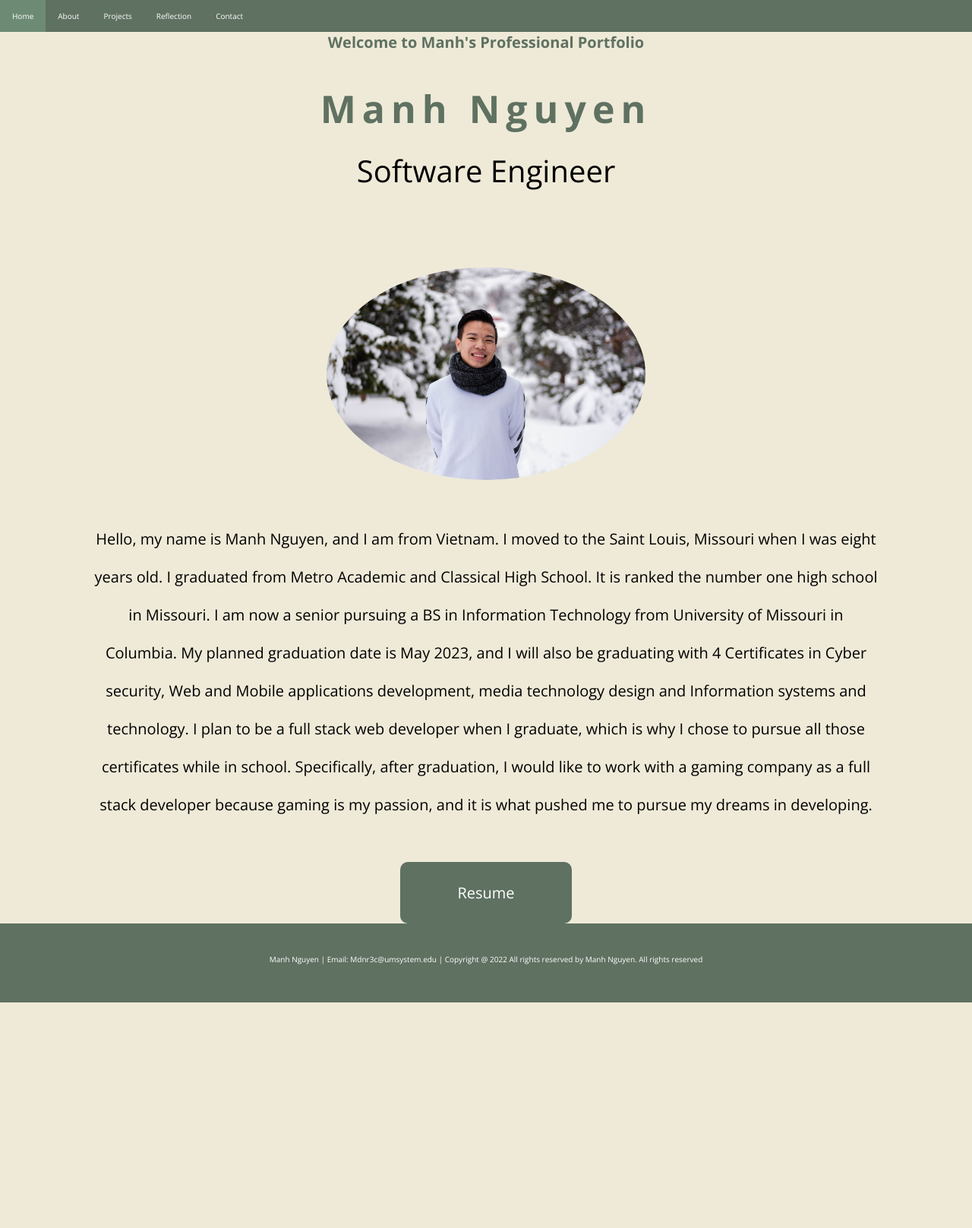
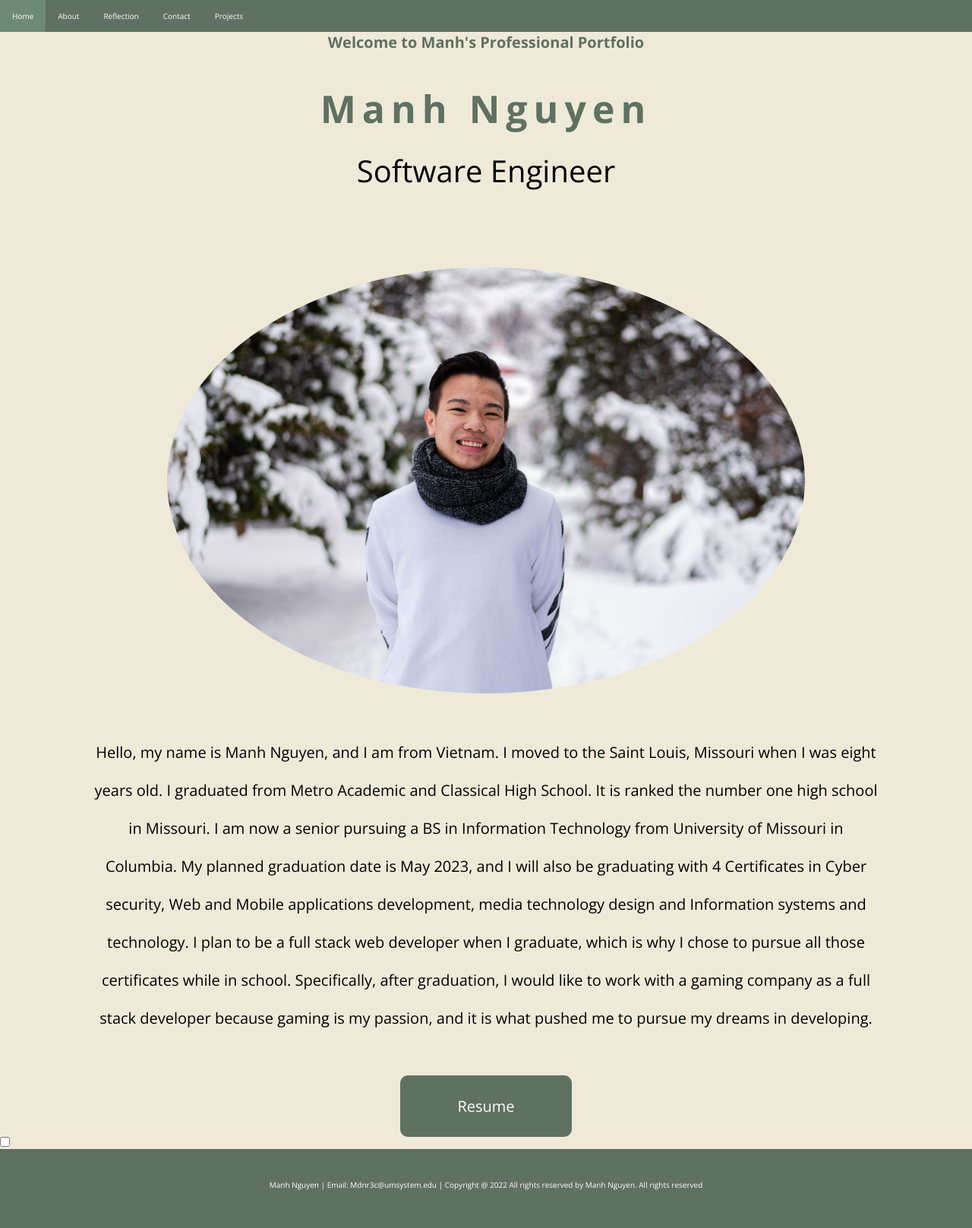
Before and after one commit to ManhDNguyen/Naruto4soul.github.io, a PHP site: page /about.html in a window 1280 px wide. Shown: the whole page at 76% size. Before the commit the page ends 1320 px from the top, so only its background shows below. Run offline with PHP 8.4, Linux system fonts and the light colour scheme.

Commit message:
Add files via upload

```diff
--- a/islt_7310/about.html
+++ b/islt_7310/about.html
@@ -13,14 +13,15 @@ Tested: September 18, 2022
                <title>About Me</title>
                <link rel="stylesheet" href="nav.css">
                <link rel="stylesheet" href="style.css">
+               <meta name="viewport" content="width=device-width, initial-scale=1">
 </head>
 <body>
-    <nav>
-        <ul class="navbar">
+    <nav class="page-header">
+        <ul class="navbar" id="myTopnav">
             <li class="navbar1"><a href="Index.html">Home</a></li>
             <li class="navbar1"><a href="about.html">About</a></li>
             <li class="dropdown">
-              <a href="#projects" class="dropbtn">Projects</a>
+              <a href="project.html" class="dropbtn">Projects</a>
               <ul class="dropdown-content">
                 <li><a href="#">Link 1</a></li>
                 <li><a href="#">Link 2</a></li>
@@ -35,16 +36,22 @@ Tested: September 18, 2022
 </header>
 <main>
     <div class="container">
-        <h2>Manh Nguyen</h1>
-        <h3>Software Engineer</h2>
+        <h2>Manh Nguyen</h2>
+        <h3>Software Engineer</h3>
         <div class="image">
-            <img src="mdnr3c-profile picture.jpg" alt="Photograph of me">
+            <img src="mdnr3c-profilepicture.jpg" alt="Photograph of me">
         </div>
         <p>
             Hello, my name is Manh Nguyen, and I am from Vietnam. I moved to the Saint Louis, Missouri when I was eight years old. I graduated from Metro Academic and Classical High School. It is ranked the number one high school in Missouri. I am now a senior pursuing a BS in Information Technology from University of Missouri in Columbia. My planned graduation date is May 2023, and I will also be graduating with 4 Certificates in Cyber security, Web and Mobile applications development, media technology design and Information systems and technology. I plan to be a full stack web developer when I graduate, which is why I chose to pursue all those certificates while in school. Specifically, after graduation, I would like to work with a gaming company as a full stack developer because gaming is my passion, and it is what pushed me to pursue my dreams in developing.
         </p>
         <a href="#" class="btn">Resume</a>
     </div>
+    <input type="checkbox" id="toggle-menu">
+    <label class="menu-icon" for="toggle-menu">
+        <a id="menu-icon">
+            <i class="fa fa-bars"></i>
+        </a>
+    </label>
 </main>
 <footer>
     Manh Nguyen | Email: Mdnr3c@umsystem.edu | Copyright @ 2022 All rights reserved by Manh Nguyen. All rights reserved <p>
--- a/islt_7310/nav.css
+++ b/islt_7310/nav.css
@@ -7,7 +7,7 @@ ul {
   background-color: #5f7161;
 }
 
-li {
+li.navbar1 {
   float: left;
 }
 
--- a/islt_7310/style.css
+++ b/islt_7310/style.css
@@ -46,7 +46,7 @@ h3{
 
 img{
     border-radius: 50%;
-    max-width: 50%;
+    max-width: 100%;
     height: auto;
 }
 
@@ -89,3 +89,16 @@ footer {
     padding-top: 40px;
     margin-top: auto;
 }
+
+@media only screen and (max-width: 600px) {
+    #reflection, #goals {
+        font-size: 30px;
+        text-align: center;
+    }
+    footer{
+        font-size: 3rem;
+    }
+    p{
+        text-align: center;
+    }
+  }
```
Also changed, not shown: islt_7310/Index.html (+4 -6 lines), islt_7310/project.html (+11 -9 lines), islt_7310/reflection.html (+5 -5 lines), islt_7310/mdnr3c-profilepicture.jpg (added).
